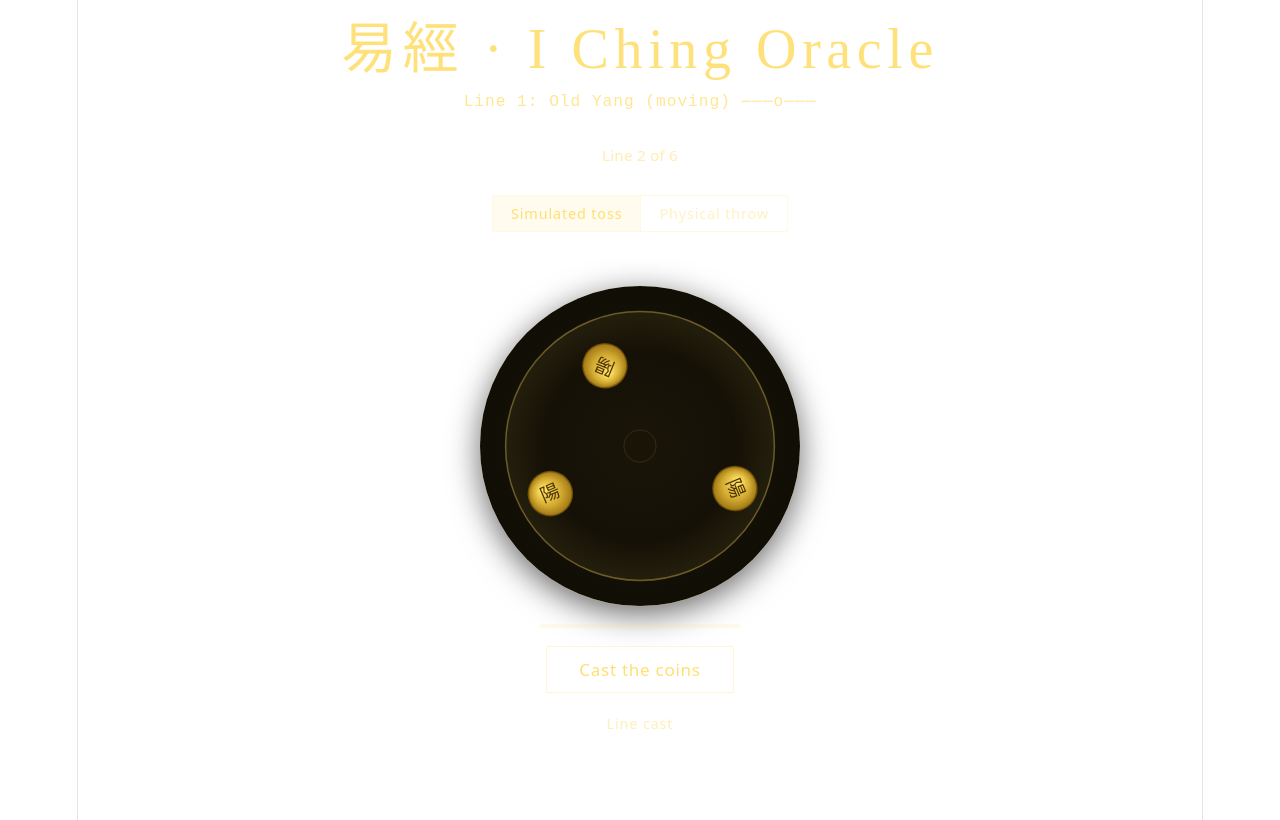
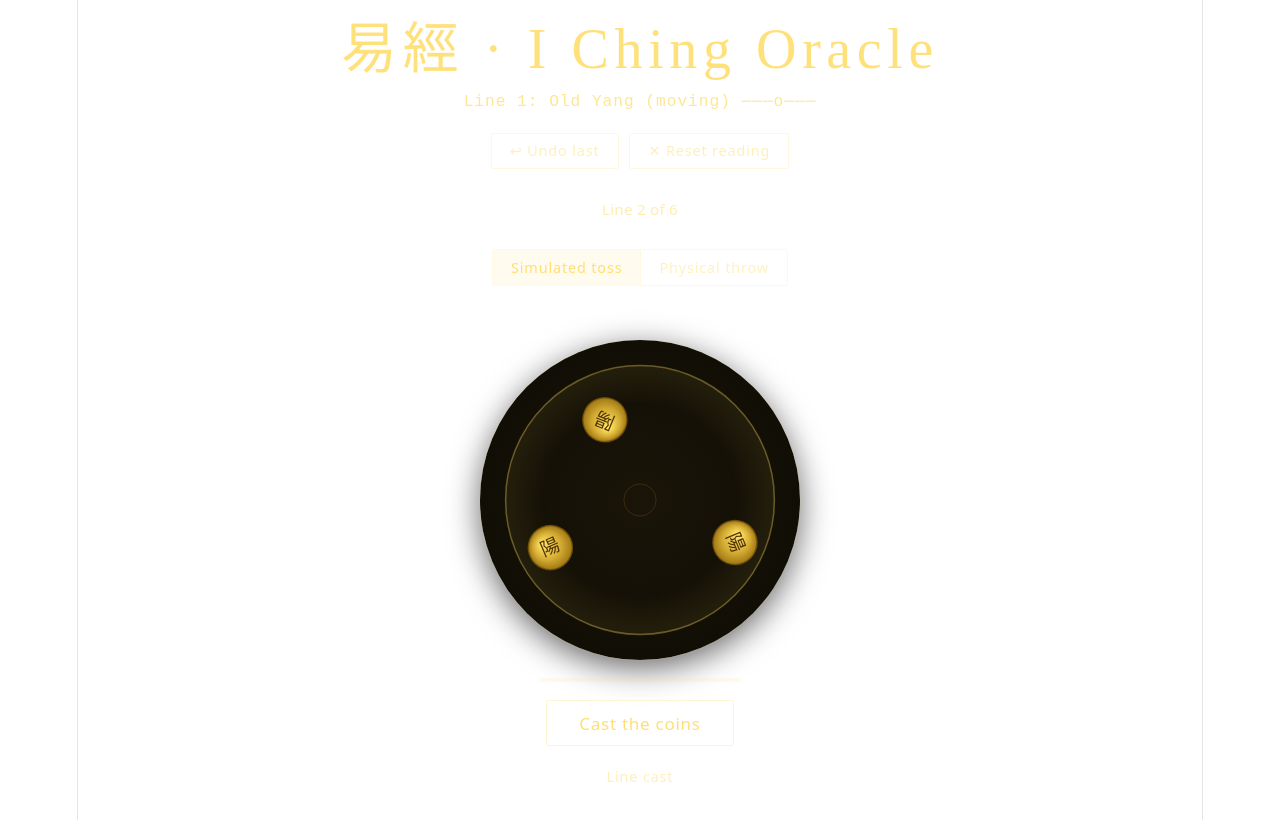
Before and after one commit to khala-code/iching-oracle, a React (Vite) app: page / in a window 1280 px wide. Both pictures are taken after a click on the button "Cast the coins". Shown: the top 820 px of the page. Built offline with nearby package versions, Linux system fonts and the light colour scheme.

Commit message:
fix: add reset reading button during casting

```diff
--- a/src/App.tsx
+++ b/src/App.tsx
@@ -6,6 +6,30 @@ import type { InputMode } from './components/ModeSwitch';
 import type { TossResult } from './types/iching';
 import { LINE_LABELS } from './types/iching';
 import './App.css';
+
+// Shared ghost-button style — used in two places
+const ghostBtn: React.CSSProperties = {
+  padding: '0.4rem 1rem',
+  background: 'transparent',
+  border: '1px solid rgba(255,220,100,0.2)',
+  borderRadius: '2px',
+  color: 'rgba(255,220,100,0.45)',
+  cursor: 'pointer',
+  fontFamily: 'inherit',
+  fontSize: '0.8rem',
+  letterSpacing: '0.06em',
+};
+
+const primaryBtn: React.CSSProperties = {
+  padding: '0.5rem 1.5rem',
+  background: 'transparent',
+  border: '1px solid rgba(255,220,100,0.3)',
+  borderRadius: '2px',
+  color: 'rgba(255,220,100,0.8)',
+  cursor: 'pointer',
+  fontFamily: 'inherit',
+  letterSpacing: '0.04em',
+};
 
 function App() {
   const [lines, setLines] = useState<TossResult[]>([]);
@@ -18,6 +42,10 @@ function App() {
 
   function reset() {
     setLines([]);
+  }
+
+  function undoLast() {
+    setLines((prev) => prev.slice(0, -1));
   }
 
   const done = lines.length === 6;
@@ -65,6 +93,29 @@ function App() {
               </li>
             ))}
           </ol>
+
+          {/* Undo / reset controls — visible whenever at least one line exists */}
+          <div style={{
+            display: 'flex',
+            gap: '0.6rem',
+            justifyContent: 'center',
+            marginTop: '1rem',
+          }}>
+            <button
+              style={ghostBtn}
+              onClick={undoLast}
+              aria-label="Remove last line"
+            >
+              ↩ Undo last
+            </button>
+            <button
+              style={ghostBtn}
+              onClick={reset}
+              aria-label="Reset the entire reading"
+            >
+              ✕ Reset reading
+            </button>
+          </div>
         </section>
       )}
 
@@ -96,19 +147,7 @@ function App() {
           }}>
             Hexagram complete — reading coming in Phase 1.
           </p>
-          <button
-            onClick={reset}
-            style={{
-              padding: '0.5rem 1.5rem',
-              background: 'transparent',
-              border: '1px solid rgba(255,220,100,0.3)',
-              borderRadius: '2px',
-              color: 'rgba(255,220,100,0.8)',
-              cursor: 'pointer',
-              fontFamily: 'inherit',
-              letterSpacing: '0.04em',
-            }}
-          >
+          <button style={primaryBtn} onClick={reset}>
             Consult again
           </button>
         </section>
```
